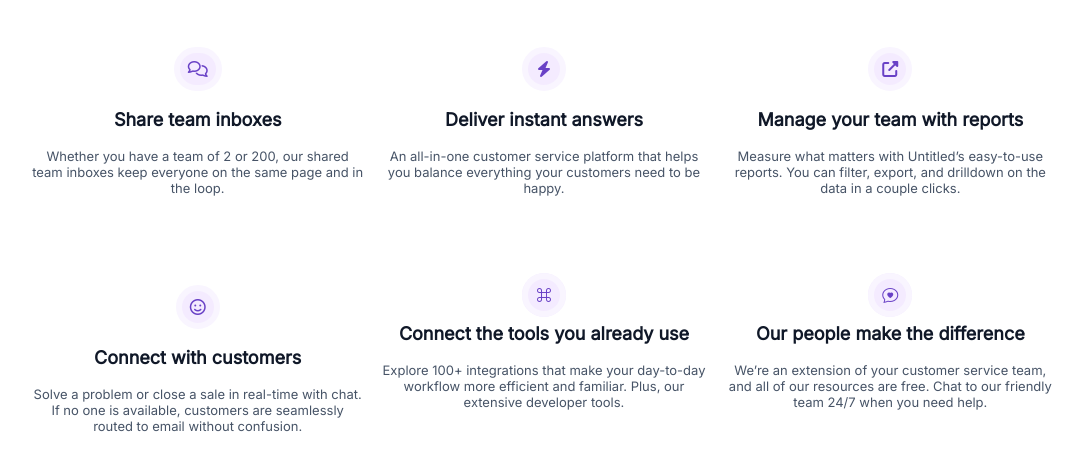
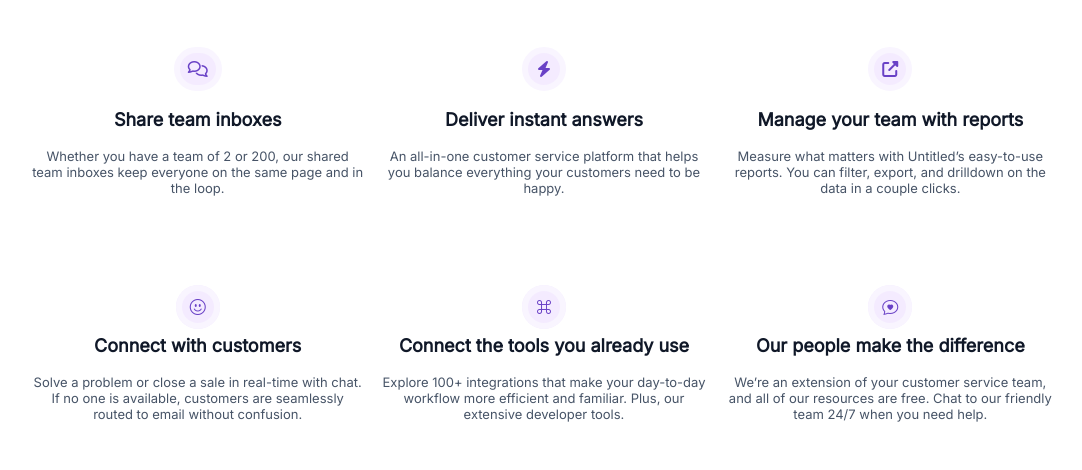
Before and after one commit to LyaLera/Responsive-Design, a plain HTML site: page index.html in a window 1280 px wide. Shown: the part 202-672 px from the top of the page, without its empty margins (96-1178 px from the left). Drawn offline with nearby package versions, Linux system fonts and the light colour scheme.

Commit message:
Bootstrap issue solved

```diff
--- a/index.html
+++ b/index.html
@@ -50,7 +50,7 @@
         </p>
       </div>
       <div>
-        <i class="fa-regular fa-face-smile"></i>
+        <i class="bi bi-emoji-smile"></i>
         <h3>Connect with customers</h3>
         <p>
           Solve a problem or close a sale in real-time with chat. If no one is
--- a/style.css
+++ b/style.css
@@ -46,6 +46,7 @@ h3 {
   font-size: 18px;
 }
 
+
 div p {
   color: #475467;
   font-size: 13px;
```
